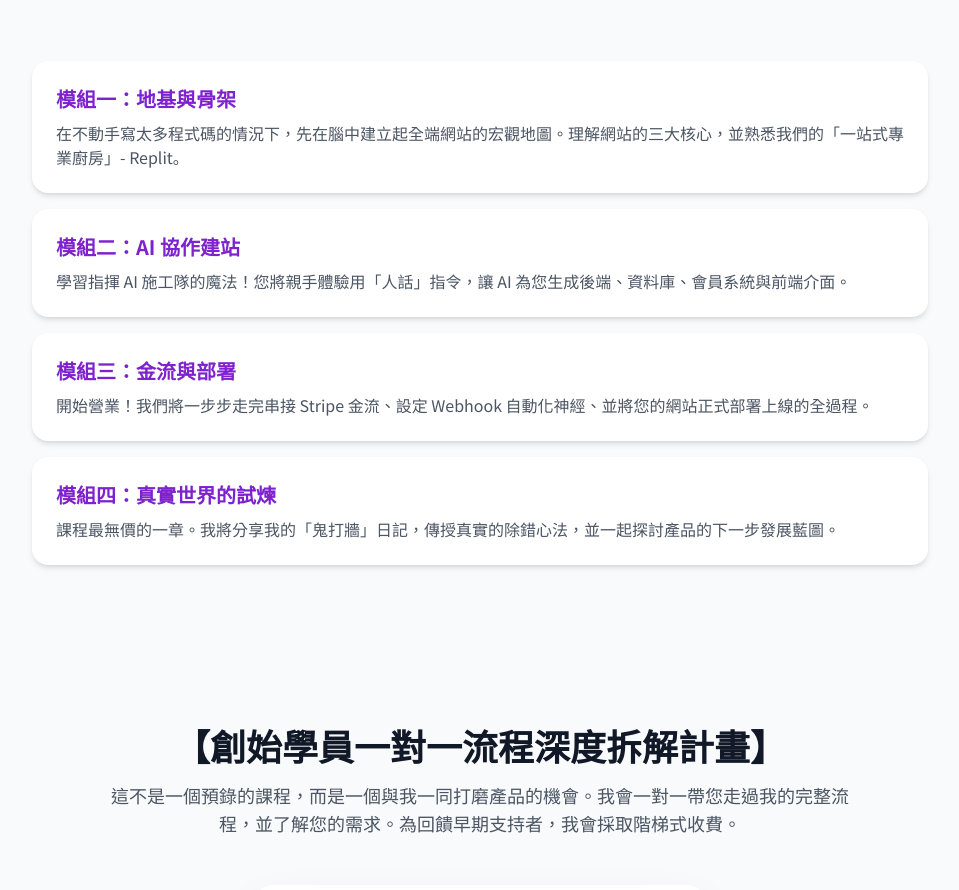
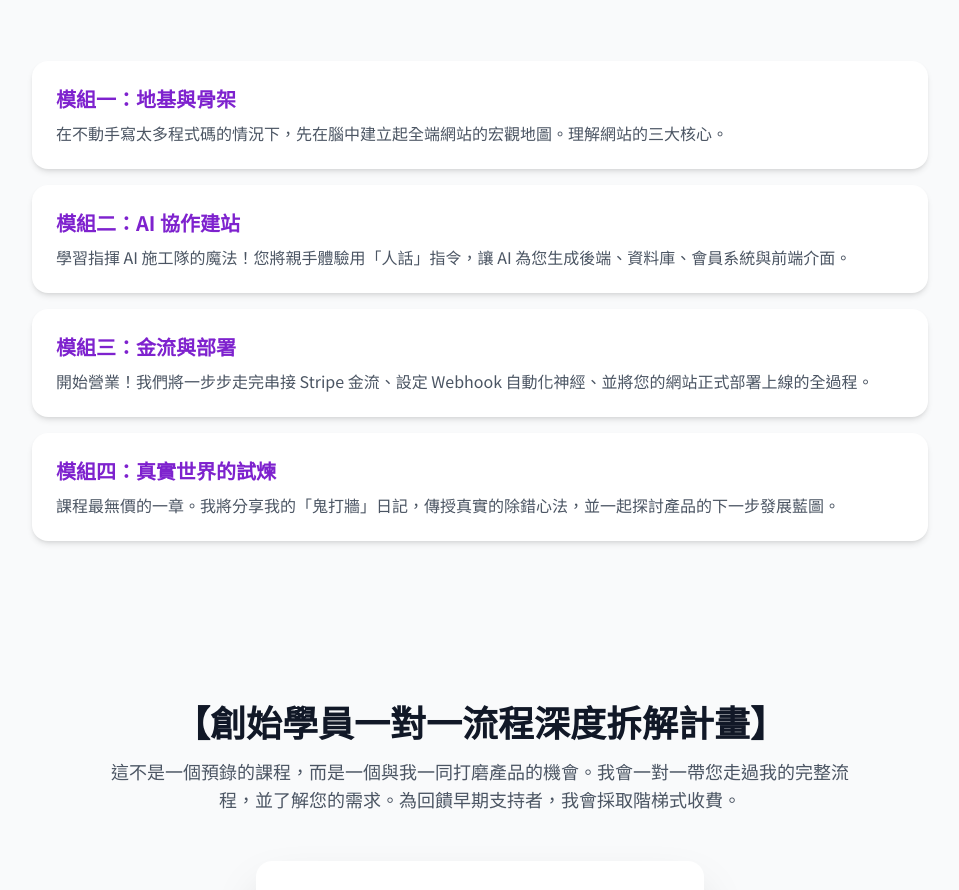
Before and after one commit to gggip/web_landing, a plain HTML site: page index.html in a window 1280 px wide. Shown: the part 2464-3354 px from the top of the page, without its empty margins (160-1119 px from the left). Drawn offline with nearby package versions, Linux system fonts and the light colour scheme.

Commit message:
Update index.html

```diff
--- a/index.html
+++ b/index.html
@@ -161,7 +161,7 @@
                 <p class="text-lg text-gray-600 mt-4 animated-item">這不是一本技術字典，而是一趟精心設計的冒險旅程。</p>
             </div>
             <div class="max-w-4xl mx-auto space-y-4">
-                <div class="bg-white p-6 rounded-2xl shadow-md animated-item"><h3 class="text-xl font-bold text-purple-700">模組一：地基與骨架</h3><p class="text-gray-600 mt-2">在不動手寫太多程式碼的情況下，先在腦中建立起全端網站的宏觀地圖。理解網站的三大核心，並熟悉我們的「一站式專業廚房」- Replit。</p></div>
+                <div class="bg-white p-6 rounded-2xl shadow-md animated-item"><h3 class="text-xl font-bold text-purple-700">模組一：地基與骨架</h3><p class="text-gray-600 mt-2">在不動手寫太多程式碼的情況下，先在腦中建立起全端網站的宏觀地圖。理解網站的三大核心。</p></div>
                 <div class="bg-white p-6 rounded-2xl shadow-md animated-item"><h3 class="text-xl font-bold text-purple-700">模組二：AI 協作建站</h3><p class="text-gray-600 mt-2">學習指揮 AI 施工隊的魔法！您將親手體驗用「人話」指令，讓 AI 為您生成後端、資料庫、會員系統與前端介面。</p></div>
                 <div class="bg-white p-6 rounded-2xl shadow-md animated-item"><h3 class="text-xl font-bold text-purple-700">模組三：金流與部署</h3><p class="text-gray-600 mt-2">開始營業！我們將一步步走完串接 Stripe 金流、設定 Webhook 自動化神經、並將您的網站正式部署上線的全過程。</p></div>
                 <div class="bg-white p-6 rounded-2xl shadow-md animated-item"><h3 class="text-xl font-bold text-purple-700">模組四：真實世界的試煉</h3><p class="text-gray-600 mt-2">課程最無價的一章。我將分享我的「鬼打牆」日記，傳授真實的除錯心法，並一起探討產品的下一步發展藍圖。</p></div>
```
